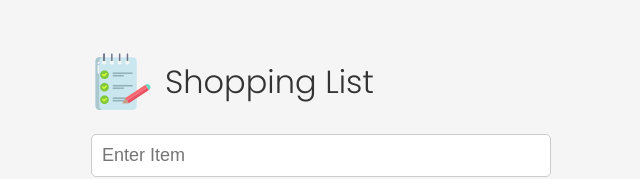
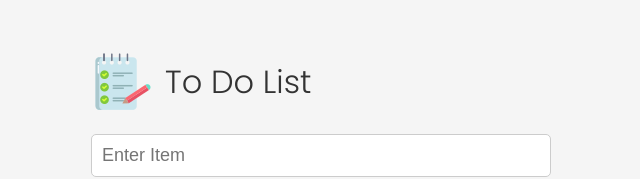
Before and after one commit to Eltonraia/shopping-list, a plain HTML site: page index.html in a window 1280 px wide. Shown: the top 179 px of the page, without its empty margins (319-959 px from the left). Drawn offline with Linux system fonts and the light colour scheme.

Commit message:
changed main title

```diff
--- a/index.html
+++ b/index.html
@@ -12,13 +12,13 @@
       referrerpolicy="no-referrer"
     />
     <link rel="stylesheet" href="styles.css" />
-    <title>Shopping List</title>
+    <title>To Do List</title>
   </head>
   <body>
     <div class="container">
       <header>
         <img src="images/note.png" alt="" />
-        <h1>Shopping List</h1>
+        <h1>To Do List</h1>
       </header>
       <form id="item-form">
         <div class="form-control">
```
